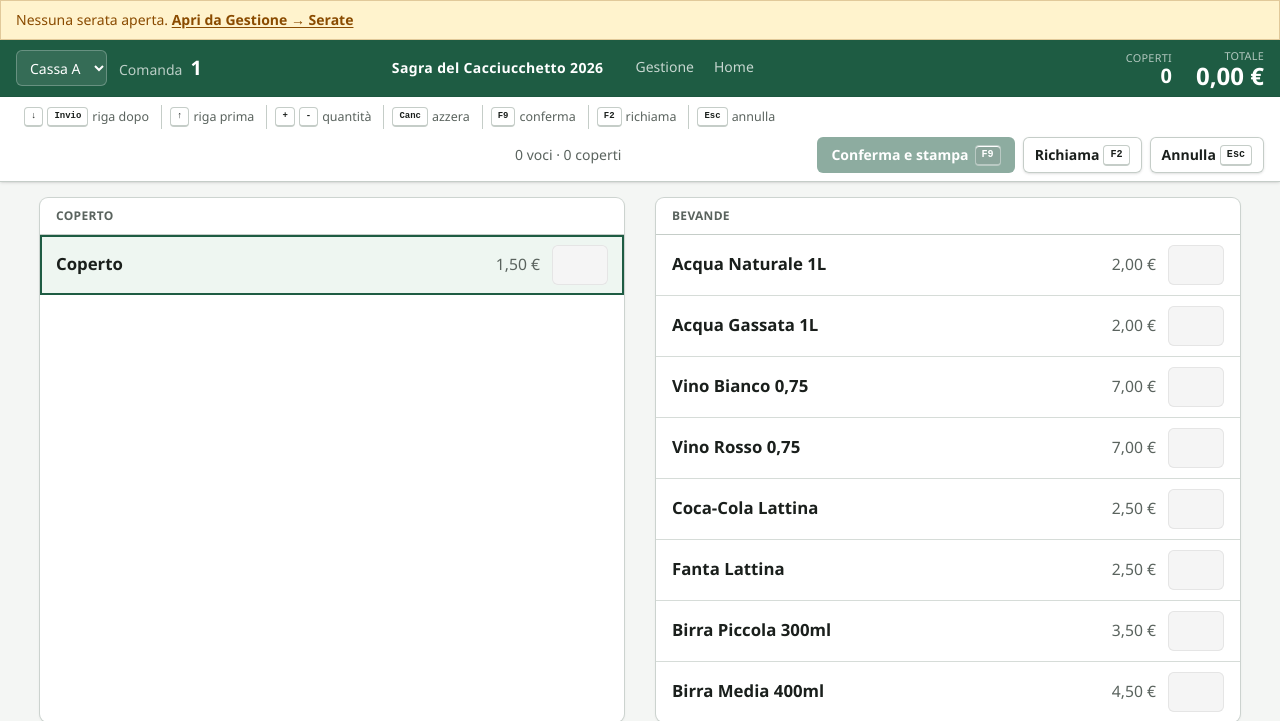
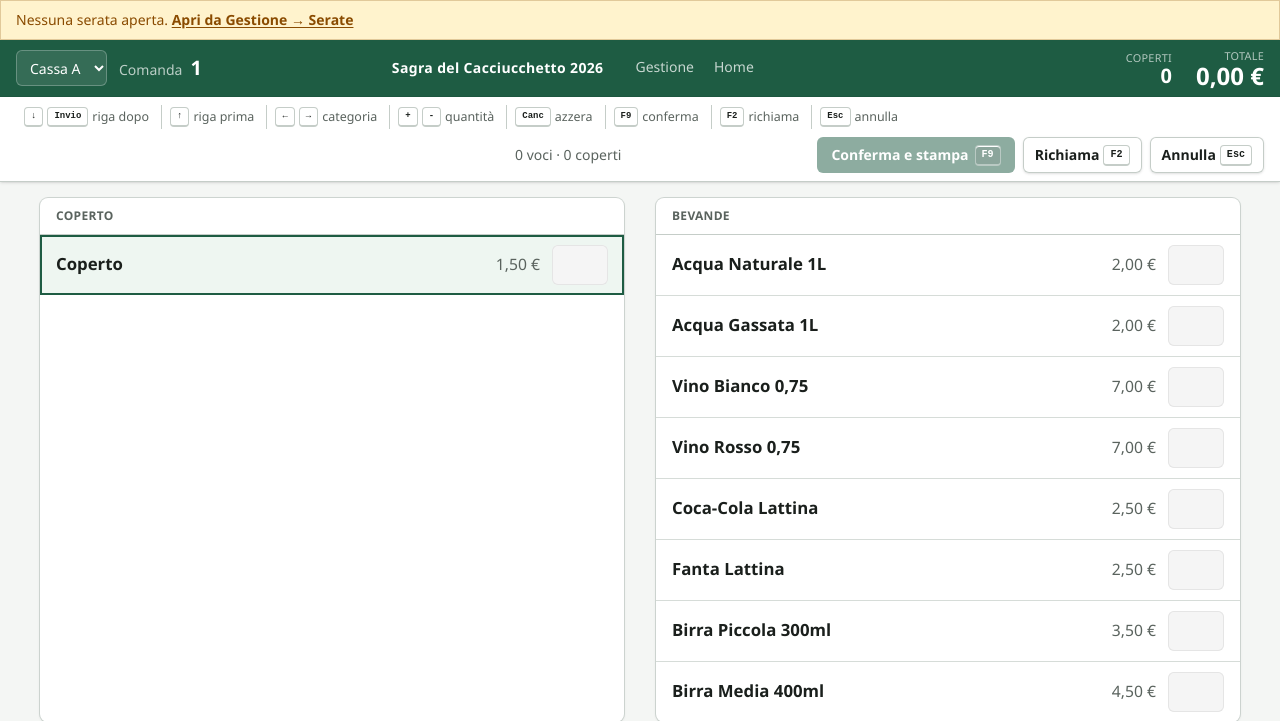
Before and after one commit to magiaslab/sagra26, a Laravel app: page /cassa in a window 1280 px wide. Shown: the top 721 px of the page. Run offline with Laravel 12, Linux system fonts and the light colour scheme; data comes from the database, SQL or seed files in the repository; data that the repository does not hold is empty; style sheets or scripts are compiled from the project's sources; some libraries are stand-ins or nearby versions.

Commit message:
feat(cassa): frecce sinistra/destra saltano tra categorie
← / → spostano il focus sulla prima voce della categoria
precedente/successiva; legenda tastiera aggiornata.

Co-authored-by: Alessandro Cipriani <social@magiaslab.com>

```diff
--- a/resources/views/cassa/index.blade.php
+++ b/resources/views/cassa/index.blade.php
@@ -91,6 +91,7 @@
             <div class="flex min-w-0 flex-wrap items-center gap-x-1 gap-y-1 text-[0.78rem] font-medium text-sagra-muted" aria-hidden="true">
                 <span class="inline-flex items-center gap-1 px-2 py-0.5"><kbd>↓</kbd><kbd>Invio</kbd> riga dopo</span>
                 <span class="inline-flex items-center gap-1 border-l border-sagra-line px-2 py-0.5"><kbd>↑</kbd> riga prima</span>
+                <span class="inline-flex items-center gap-1 border-l border-sagra-line px-2 py-0.5"><kbd>←</kbd><kbd>→</kbd> categoria</span>
                 <span class="inline-flex items-center gap-1 border-l border-sagra-line px-2 py-0.5"><kbd>+</kbd><kbd>-</kbd> quantità</span>
                 <span class="inline-flex items-center gap-1 border-l border-sagra-line px-2 py-0.5"><kbd>Canc</kbd> azzera</span>
                 <span class="inline-flex items-center gap-1 border-l border-sagra-line px-2 py-0.5"><kbd>F9</kbd> conferma</span>
```
